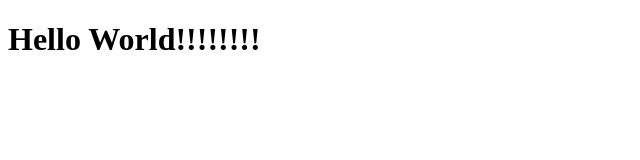
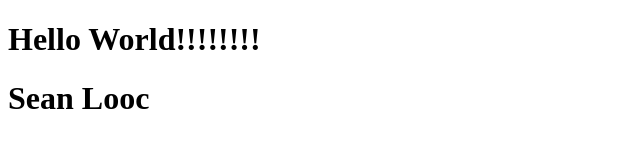
Before and after one commit to Sean060805/git-demo, a plain HTML site: page index.html in a window 1280 px wide. Shown: the whole page, without its empty margins (0-640 px from the left). Drawn offline with Linux system fonts and the light colour scheme.

Commit message:
Updated index.html

```diff
--- a/index.html
+++ b/index.html
@@ -5,5 +5,6 @@
     </head>
     <body>
         <h1>Hello World!!!!!!!!</h1>
+        <h1>Sean Looc</h1>
     </body>
 </html>
```
